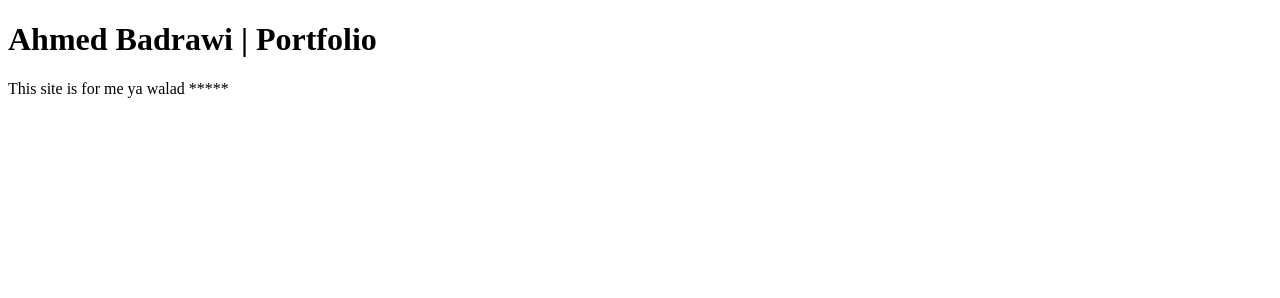
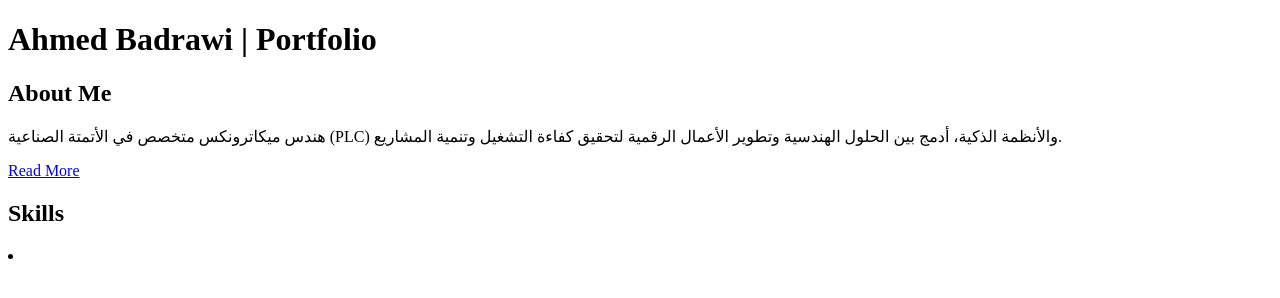
Before and after one commit to Ahmed-Badrawi/Ahmed-Badrawi, a plain HTML site: page index.html in a window 1280 px wide. Drawn offline with Linux system fonts and the light colour scheme.

Commit message:
Update index.html

```diff
--- a/index.html
+++ b/index.html
@@ -5,11 +5,10 @@
 </head>
 <body>
 <h1>Ahmed Badrawi | Portfolio</h1>
-  <p>This site is for me ya walad *****</p>
-<h2></h2>
-<h3></h3>
-<h4></h4>
-<h5></h5>
-<h6></h6>
+<h2>About Me</h2>
+  <p>هندس ميكاترونكس متخصص في الأتمتة الصناعية (PLC) والأنظمة الذكية، أدمج بين الحلول الهندسية وتطوير الأعمال الرقمية لتحقيق كفاءة التشغيل وتنمية المشاريع.</p>
+  <a href='about.html'>Read More</a>
+<h2>Skills</h2>
+  <li></li>
 </body>
 </html>
```
